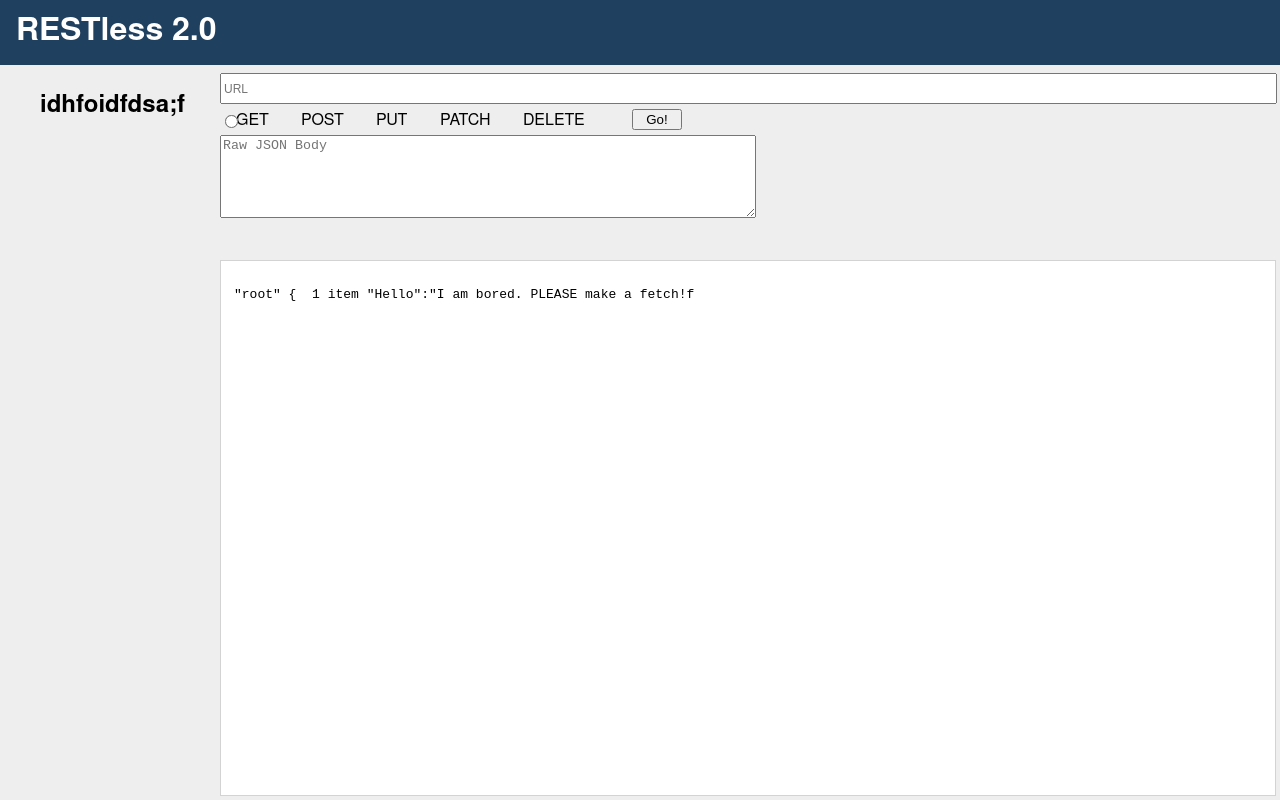
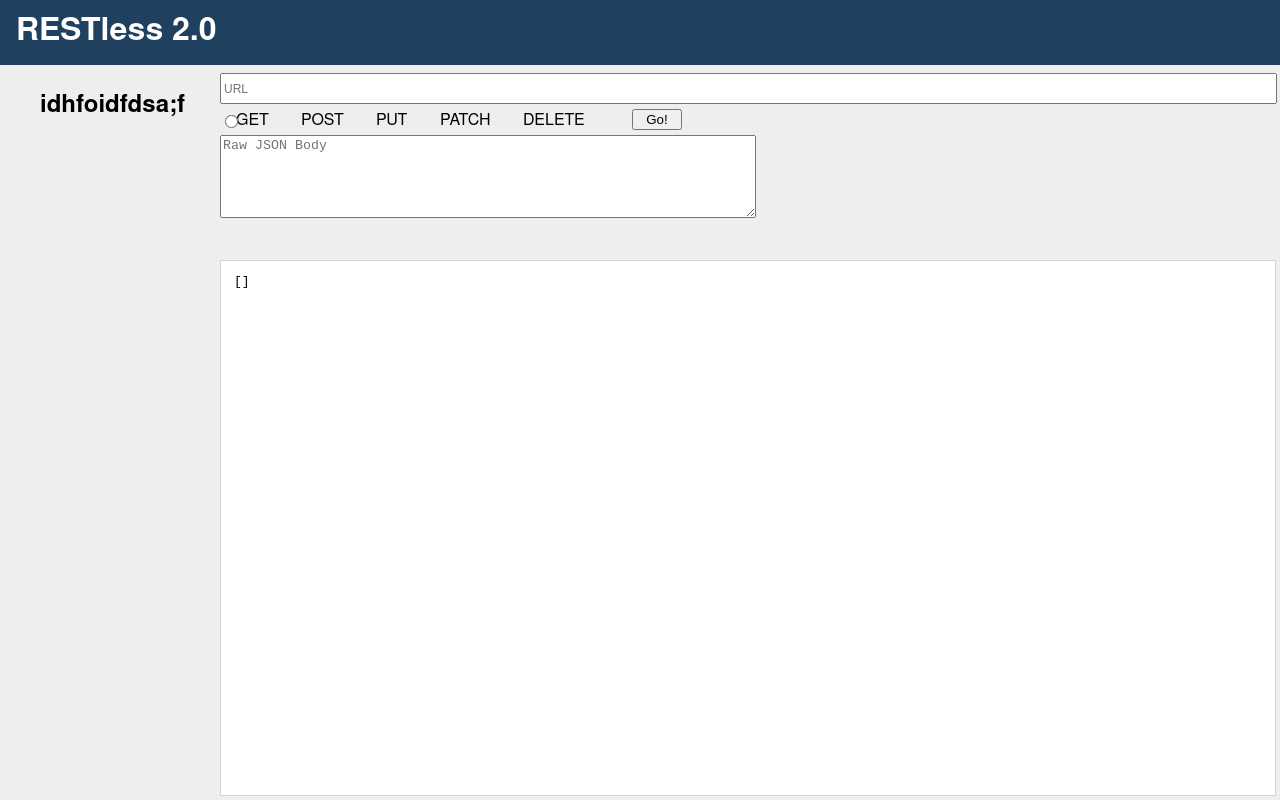
Before and after one commit to Grahf0085/RESTy, a React app: page / in a window 1280 px wide. Built offline with nearby package versions, Linux system fonts and the light colour scheme.

Commit message:
dan fix pre area

```diff
--- /dev/null
+++ b/src/components/InputArea.jsx
@@ -0,0 +1,30 @@
+import React from 'react';
+import './inputArea.css';
+
+const InputArea = ({ url, onChange, onSubmit }) => {
+  return <form className="actualForm" onSubmit={onSubmit}>
+    <input placeholder="URL" className="searchBar" value={url}
+      onChange={onChange}></input>
+    <section className="options">
+      <input id="get" type="radio" name="method" value="GET"
+      ></input>
+      <label htmlFor="get">GET</label>
+      <input id="post" type="radio" name="method" value="POST"
+      ></input>
+      <label htmlFor="post">POST</label>
+      <input id="put" type="radio" name="method" value="PUT"
+      ></input>
+      <label htmlFor="put">PUT</label>
+      <input id="patch" type="radio" name="method" value="PATCH"
+      ></input>
+      <label htmlFor="patch">PATCH</label>
+      <input id="delete" type="radio" name="method" value="DELETE"
+      ></input>
+      <label htmlFor="delete">DELETE</label>
+      <button>Go!</button>
+    </section>
+    <textarea placeholder="Raw JSON Body" name="body"></textarea>
+  </form>;
+};
+
+export default InputArea;
--- /dev/null
+++ b/src/components/PreArea.jsx
@@ -0,0 +1,8 @@
+import React from 'react';
+import './preArea.css';
+
+const preArea = ({ body }) => {
+  return <pre>{JSON.stringify(body, null, 2)}</pre>;
+};
+
+export default preArea;
--- a/src/components/app/App.jsx
+++ b/src/components/app/App.jsx
@@ -1,18 +1,12 @@
 import React from 'react';
-import Header from '../Header';
-import InputArea from './InputArea';
-import PreArea from './PreArea';
-import Sidebar from './Sidebar';
+// import Header from '../Header';
+// import InputArea from './InputArea';
+// import PreArea from './PreArea';
+// import Sidebar from './Sidebar';
 import './App.css';
+import Restless from '../../containers/Restless';
 
 export default function App() {
 
-  return (
-    <section className="container">
-      <section className="header"><Header /></section>
-      <section className="sidebar"><Sidebar /></section>
-      <section className="form"><InputArea /></section>
-      <section className="pre"><PreArea /></section>
-    </section>
-  );
+  return <Restless />;
 }
--- a/src/components/app/InputArea.jsx
+++ /dev/null
@@ -1,24 +0,0 @@
-import React from 'react';
-import './inputArea.css';
-
-const InputArea = () => {
-  return <form className="actualForm">
-    <input placeholder="URL" className="searchBar"></input>
-    <section className="options">
-      <input id="get" type="radio" name="method" value="GET"></input>
-      <label htmlFor="get">GET</label>
-      <input id="post" type="radio" name="method" value="POST"></input>
-      <label htmlFor="post">POST</label>
-      <input id="put" type="radio" name="method" value="PUT"></input>
-      <label htmlFor="put">PUT</label>
-      <input id="patch" type="radio" name="method" value="PATCH"></input>
-      <label htmlFor="patch">PATCH</label>
-      <input id="delete" type="radio" name="method" value="DELETE"></input>
-      <label htmlFor="delete">DELETE</label>
-      <button>Go!</button>
-    </section>
-    <textarea placeholder="Raw JSON Body" name="body"></textarea>
-  </form>;
-};
-
-export default InputArea;
--- a/src/components/app/PreArea.jsx
+++ /dev/null
@@ -1,10 +0,0 @@
-import React from 'react';
-import './preArea.css';
-
-const preArea = () => {
-  return <pre><p>"root" {'{'}  1 item "Hello":"I am bored. PLEASE make a
-    fetch!f</p></pre>;
-
-};
-
-export default preArea;
--- a/src/components/app/preArea.css
+++ b/src/components/preArea.css
@@ -7,4 +7,5 @@ pre {
   overflow: auto;
   padding: 1em;
   background-color: white;
+  /* width: 55rem; */
 }
--- a/src/containers/Restless.jsx
+++ b/src/containers/Restless.jsx
@@ -1,21 +1,48 @@
-// import React, { Component } from 'react';
+import React, { Component } from 'react';
+import { apiUrl } from '../services/apiSearch';
+import Header from '../components/Header';
+import InputArea from '../components/InputArea';
+import PreArea from '../components/PreArea';
+import Sidebar from '../components/Sidebar';
 
-// export default class Restless extends Component {
+export default class Restless extends Component {
 
-//   state = {
-//     url: ''
-//   };
+  state = {
+    loading: true,
+    url: '',
+    body: [],
+    method: ''
+  };
 
-//   handleSubmit = async (e) => {
-//     e.preventDefault();
-//     const { url } = this.state;
-//   }
+  handleSubmit = async (e) => {
+    e.preventDefault();
+    const { url } = this.state;
+    const apiResponse = await apiUrl(url);
+    this.setState({ body: apiResponse, loading: false });
+  }
 
-//   render() {
-//     return (
-//       <div>
+  handleChange = ({ target }) => {
+    this.setState({ url: target.value });
+  };
 
-//       </div>
-//     );
-//   }
-// }
+  async componentDidMount() {
+    this.setState({ loading: false });
+  }
+
+  render() {
+    const { url, method, body, loading } = this.state;
+
+    if(loading) return <h1>Loading...</h1>;
+
+    return (
+      <section className="container">
+        <section className="header"><Header /></section>
+        <section className="sidebar"><Sidebar /></section>
+        <section className="form"><InputArea url={url}
+          onChange={this.handleChange}
+          onSubmit={this.handleSubmit}/></section>
+        <section className="pre"><PreArea body={body}/></section>
+      </section>
+    );
+  }
+}
--- a/src/components/app/services/apiSearch.jsx
+++ b/src/services/apiSearch.jsx
@@ -1,4 +1,4 @@
-const apiUrl = async (url) => {
+export const apiUrl = async (url) => {
 
   const res = await fetch(url);
 
```
Also changed, not shown: src/components/Sidebar.jsx (renamed from src/components/app/Sidebar.jsx), src/components/inputArea.css (renamed from src/components/app/inputArea.css), src/components/sidebar.css (renamed from src/components/app/sidebar.css).
